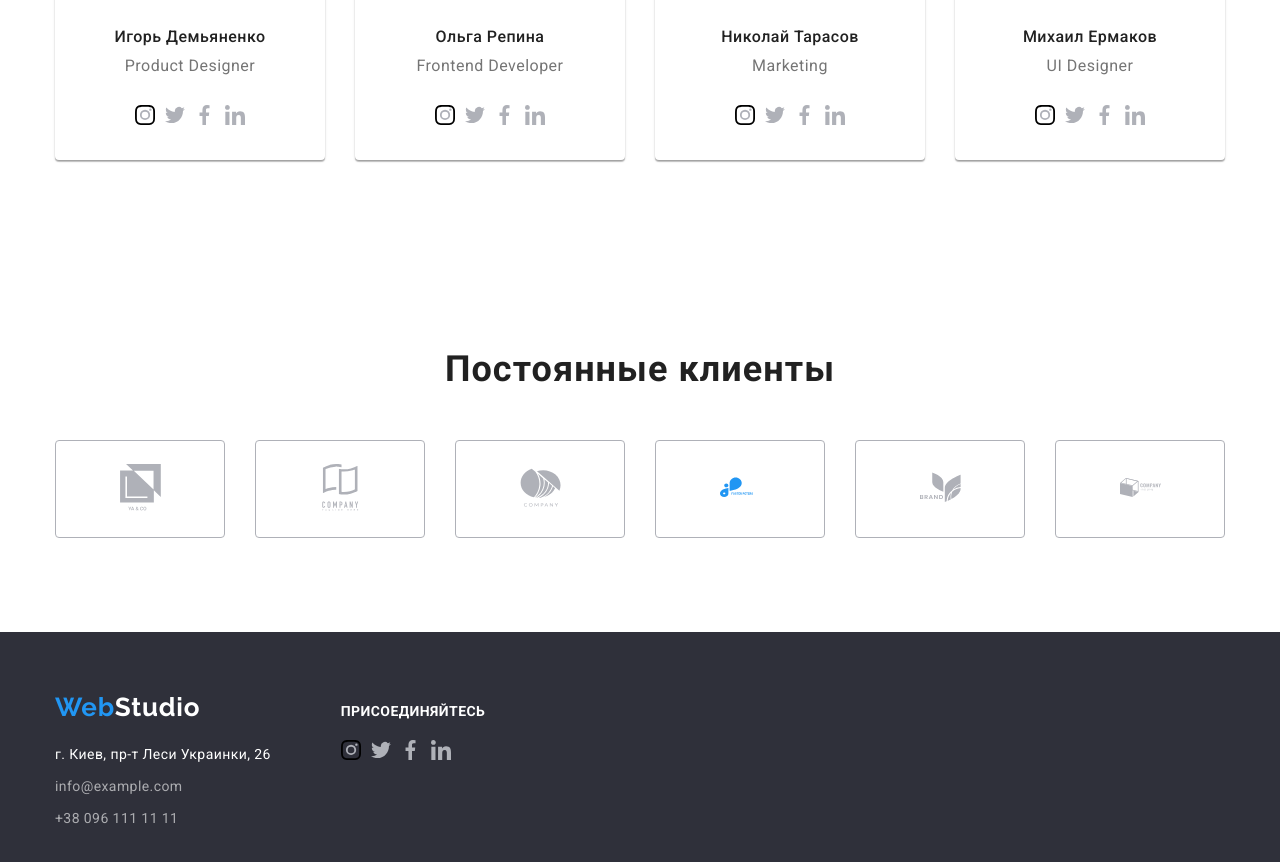
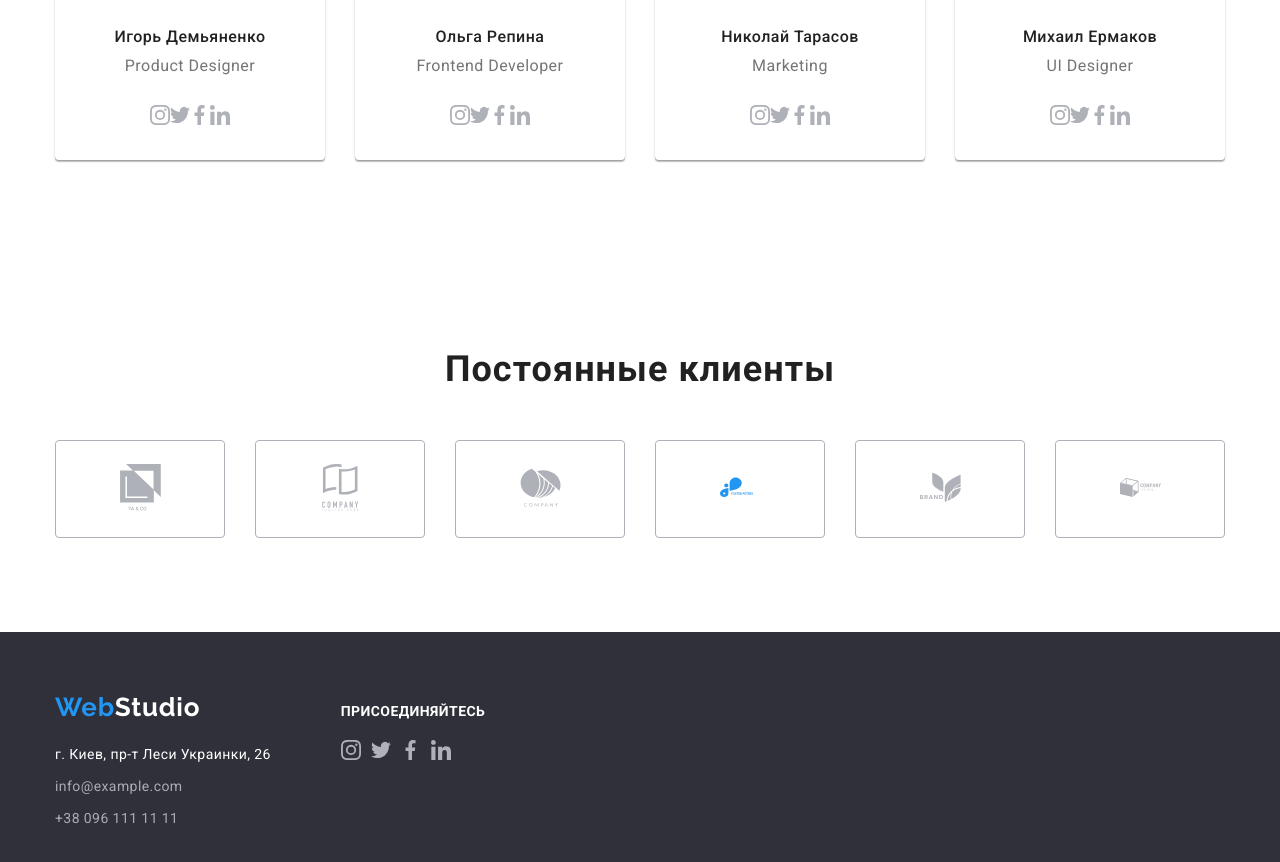
Before and after one commit to Cherviatsova/goit-markup-hw-04, a plain HTML site: page index.html in a window 1280 px wide. Shown: the part 2049-2911 px from the top of the page. Drawn offline with nearby package versions, Linux system fonts and the light colour scheme.

Commit message:
изменяет цвет иконок

```diff
--- a/css/styles.css
+++ b/css/styles.css
@@ -376,8 +376,8 @@ body {
   margin-bottom: 30px;
 }
 
-.network-item:not(:last-child) {
-  margin-right: 10px;
+.network-icon-icon {
+  fill: #afb1b8;
 }
 
 /* Clients */
```
Also changed, not shown: images/sprite.svg.
